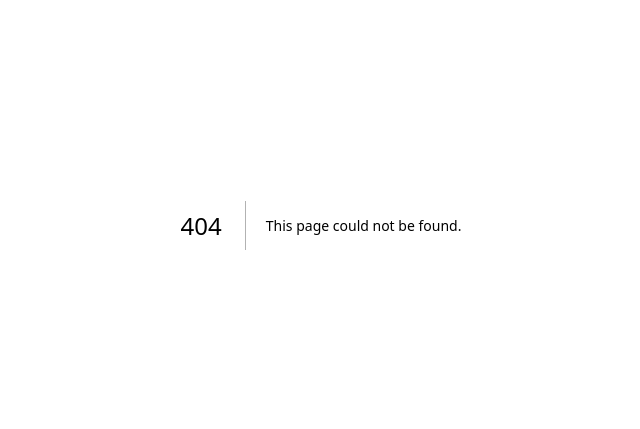
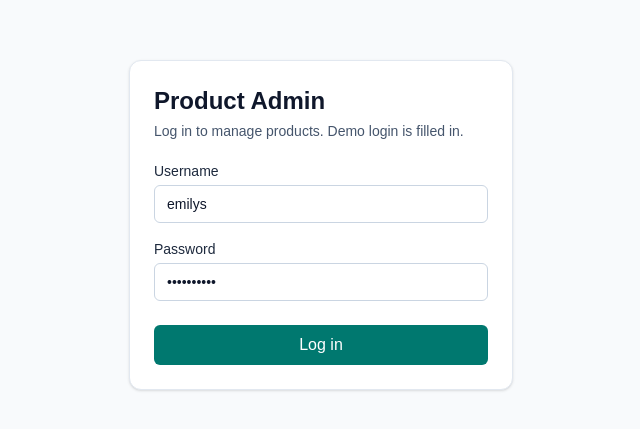
Before and after one commit to mukuld61/product-admin-dashboard, a Next.js app: page /login in a window 1280 px wide. Before the commit this address had no page. Shown: the part 175-604 px from the top of the page, without its empty margins (319-959 px from the left). Built offline with nearby package versions, Linux system fonts and the light colour scheme.

Commit message:
feat: add login page, route protection and logout

```diff
--- /dev/null
+++ b/src/app/login/page.jsx
@@ -0,0 +1,95 @@
+"use client";
+
+import { useRef, useState } from "react";
+import { useRouter } from "next/navigation";
+import { login } from "@/services/authService";
+import { setToken } from "@/lib/auth";
+
+export default function LoginPage() {
+  const router = useRouter();
+  const [username, setUsername] = useState("emilys");
+  const [password, setPassword] = useState("emilyspass");
+  const [error, setError] = useState("");
+  const [loading, setLoading] = useState(false);
+
+  // A ref updates instantly, unlike state, so a second click in the same
+  // moment is blocked even before React re-renders the disabled button.
+  const submittingRef = useRef(false);
+
+  async function handleSubmit(e) {
+    e.preventDefault();
+    if (submittingRef.current) return;
+
+    if (!username.trim() || !password) {
+      setError("Enter both a username and a password.");
+      return;
+    }
+
+    submittingRef.current = true;
+    setLoading(true);
+    setError("");
+
+    try {
+      const { token } = await login({ username: username.trim(), password });
+      setToken(token);
+      router.replace("/products"); // stay in "loading" until the page changes
+    } catch (err) {
+      setError(err.message);
+      submittingRef.current = false;
+      setLoading(false);
+    }
+  }
+
+  const inputClass =
+    "mt-1 w-full rounded-md border border-slate-300 bg-white px-3 py-2 text-slate-900 focus-visible:outline-2 focus-visible:outline-offset-1 focus-visible:outline-teal-700";
+
+  return (
+    <main className="flex min-h-screen items-center justify-center bg-slate-50 px-4">
+      <form
+        onSubmit={handleSubmit}
+        noValidate
+        className="w-full max-w-sm rounded-xl border border-slate-200 bg-white p-6 shadow-sm"
+      >
+        <h1 className="text-2xl font-semibold text-slate-900">Product Admin</h1>
+        <p className="mt-1 text-sm text-slate-600">
+          Log in to manage products. Demo login is filled in.
+        </p>
+
+        {error && (
+          <p role="alert" className="mt-4 rounded-md bg-red-50 px-3 py-2 text-sm text-red-700">
+            {error}
+          </p>
+        )}
+
+        <label className="mt-5 block text-sm font-medium text-slate-800">
+          Username
+          <input
+            className={inputClass}
+            value={username}
+            onChange={(e) => setUsername(e.target.value)}
+            autoComplete="username"
+          />
+        </label>
+
+        <label className="mt-4 block text-sm font-medium text-slate-800">
+          Password
+          <input
+            type="password"
+            className={inputClass}
+            value={password}
+            onChange={(e) => setPassword(e.target.value)}
+            autoComplete="current-password"
+          />
+        </label>
+
+        <button
+          type="submit"
+          disabled={loading}
+          className="mt-6 w-full rounded-md bg-teal-700 px-4 py-2 font-medium text-white hover:bg-teal-800 disabled:cursor-not-allowed disabled:opacity-60 focus-visible:outline-2 focus-visible:outline-offset-2 focus-visible:outline-teal-700"
+        >
+          {loading ? "Logging in..." : "Log in"}
+        </button>
+      </form>
+    </main>
+  );
+}
--- a/src/app/page.js
+++ /dev/null
@@ -1,69 +0,0 @@
-import Image from "next/image";
-
-export default function Home() {
-  return (
-    <div className="flex flex-col flex-1 items-center justify-center bg-zinc-50 font-sans dark:bg-black">
-      <main className="flex flex-1 w-full max-w-3xl flex-col items-center justify-between py-32 px-16 bg-white dark:bg-black sm:items-start">
-        <Image
-          className="dark:invert h-5 w-[100px]"
-          src="/next.svg"
-          alt="Next.js logo"
-          width={100}
-          height={20}
-          priority
-        />
-        <div className="flex flex-col items-center gap-6 text-center sm:items-start sm:text-left">
-          <h1 className="max-w-xs text-3xl font-semibold leading-10 tracking-tight text-black dark:text-zinc-50">
-            To get started, edit the{" "}
-            <code className="rounded bg-black/[.06] px-1.5 py-0.5 font-mono text-[0.9em] dark:bg-white/[.08]">
-              page.js
-            </code>{" "}
-            file.
-          </h1>
-          <p className="max-w-md text-lg leading-8 text-zinc-600 dark:text-zinc-400">
-            Looking for a starting point or more instructions? Head over to{" "}
-            <a
-              href="https://vercel.com/templates?framework=next.js&utm_source=create-next-app&utm_medium=appdir-template-tw&utm_campaign=create-next-app"
-              className="font-medium text-zinc-950 dark:text-zinc-50"
-            >
-              Templates
-            </a>{" "}
-            or the{" "}
-            <a
-              href="https://nextjs.org/learn?utm_source=create-next-app&utm_medium=appdir-template-tw&utm_campaign=create-next-app"
-              className="font-medium text-zinc-950 dark:text-zinc-50"
-            >
-              Learning
-            </a>{" "}
-            center.
-          </p>
-        </div>
-        <div className="flex flex-col gap-4 text-base font-medium sm:flex-row">
-          <a
-            className="flex h-12 w-full items-center justify-center gap-2 rounded-full bg-foreground px-5 text-background transition-colors hover:bg-[#383838] dark:hover:bg-[#ccc] md:w-[158px]"
-            href="https://vercel.com/new?utm_source=create-next-app&utm_medium=appdir-template-tw&utm_campaign=create-next-app"
-            target="_blank"
-            rel="noopener noreferrer"
-          >
-            <Image
-              className="dark:invert h-[14px] w-4"
-              src="/vercel.svg"
-              alt="Vercel logomark"
-              width={16}
-              height={14}
-            />
-            Deploy Now
-          </a>
-          <a
-            className="flex h-12 w-full items-center justify-center rounded-full border border-solid border-black/[.08] px-5 transition-colors hover:border-transparent hover:bg-black/[.04] dark:border-white/[.145] dark:hover:bg-[#1a1a1a] md:w-[158px]"
-            href="https://nextjs.org/docs?utm_source=create-next-app&utm_medium=appdir-template-tw&utm_campaign=create-next-app"
-            target="_blank"
-            rel="noopener noreferrer"
-          >
-            Documentation
-          </a>
-        </div>
-      </main>
-    </div>
-  );
-}
--- /dev/null
+++ b/src/app/page.jsx
@@ -0,0 +1,7 @@
+import { redirect } from "next/navigation";
+
+// "/" has no content of its own; send everyone to the product list.
+// (The proxy sends logged-out users to /login before this even runs.)
+export default function Home() {
+  redirect("/products");
+}
--- /dev/null
+++ b/src/app/products/layout.jsx
@@ -0,0 +1,18 @@
+import AuthGuard from "@/components/AuthGuard";
+import LogoutButton from "@/components/LogoutButton";
+
+// Wraps every /products page: header with logout + the auth guard.
+export default function ProductsLayout({ children }) {
+  return (
+    <AuthGuard>
+      <header className="border-b border-slate-200 bg-white">
+        <div className="mx-auto flex max-w-6xl items-center justify-between px-4 py-3">
+          <span className="text-lg font-semibold text-slate-900">Product Admin</span>
+          <LogoutButton />
+        </div>
+      </header>
+      {/* w-full: the body is a flex column, where mx-auto would otherwise shrink this to its content */}
+      <main className="mx-auto w-full max-w-6xl px-4 py-6">{children}</main>
+    </AuthGuard>
+  );
+}
--- /dev/null
+++ b/src/app/products/page.jsx
@@ -0,0 +1,29 @@
+"use client";
+
+import useProducts from "@/hooks/useProducts";
+import ProductTable from "@/components/ProductTable";
+import ProductCards from "@/components/ProductCards";
+import { Loader, EmptyState, ErrorState } from "@/components/States";
+
+// Fixed for now: the next step reads these from the URL.
+const LIMIT = 10;
+const SKIP = 0;
+
+export default function ProductsPage() {
+  const { data, loading, error, retry } = useProducts({ limit: LIMIT, skip: SKIP });
+
+  if (loading) return <Loader />;
+  if (error) return <ErrorState message={error} onRetry={retry} />;
+  if (data.products.length === 0) return <EmptyState message="No products found." />;
+
+  return (
+    <>
+      <h1 className="text-xl font-semibold text-slate-900">Products</h1>
+      <p className="mb-4 mt-1 text-sm text-slate-600">
+        Showing {SKIP + 1}-{SKIP + data.products.length} of {data.total}
+      </p>
+      <ProductTable products={data.products} />
+      <ProductCards products={data.products} />
+    </>
+  );
+}
--- /dev/null
+++ b/src/components/AuthGuard.jsx
@@ -0,0 +1,17 @@
+"use client";
+
+import { useEffect } from "react";
+import { useRouter } from "next/navigation";
+import { getToken } from "@/lib/auth";
+
+// Second gate (the proxy is the first): covers the case where the cookie
+// disappears while the page is open, e.g. logout in another tab.
+export default function AuthGuard({ children }) {
+  const router = useRouter();
+
+  useEffect(() => {
+    if (!getToken()) router.replace("/login");
+  }, [router]);
+
+  return children;
+}
--- /dev/null
+++ b/src/components/LogoutButton.jsx
@@ -0,0 +1,22 @@
+"use client";
+
+import { useRouter } from "next/navigation";
+import { clearToken } from "@/lib/auth";
+
+export default function LogoutButton() {
+  const router = useRouter();
+
+  function handleLogout() {
+    clearToken();
+    router.replace("/login");
+  }
+
+  return (
+    <button
+      onClick={handleLogout}
+      className="rounded-md border border-slate-300 px-3 py-1.5 text-sm font-medium text-slate-700 hover:bg-slate-100 focus-visible:outline-2 focus-visible:outline-offset-2 focus-visible:outline-teal-700"
+    >
+      Log out
+    </button>
+  );
+}
--- /dev/null
+++ b/src/proxy.js
@@ -0,0 +1,20 @@
+import { NextResponse } from "next/server";
+
+// Runs on the server before a page renders: first gate for protected routes.
+export function proxy(request) {
+  const token = request.cookies.get("token")?.value;
+  const { pathname } = request.nextUrl;
+  const isLoginPage = pathname === "/login";
+
+  if (!token && !isLoginPage) {
+    return NextResponse.redirect(new URL("/login", request.url));
+  }
+  if (token && isLoginPage) {
+    return NextResponse.redirect(new URL("/products", request.url));
+  }
+  return NextResponse.next();
+}
+
+export const config = {
+  matcher: ["/", "/login", "/products/:path*"],
+};
```
